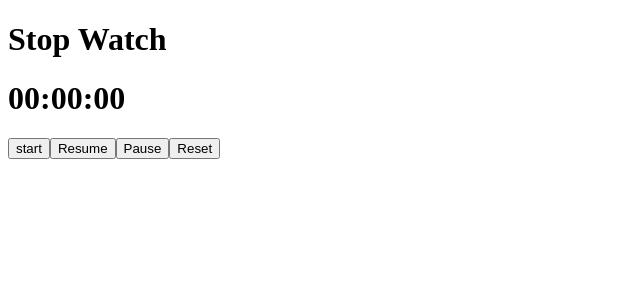
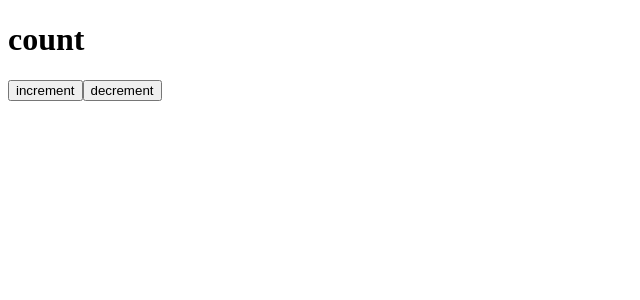
Before and after one commit to ramji023/React-practice, a React (Vite) app: page / in a window 1280 px wide. Shown: the top 300 px of the page, without its empty margins (0-640 px from the left). Built offline with nearby package versions, Linux system fonts and the light colour scheme.

Commit message:
implement custom hook

```diff
--- a/src/App.tsx
+++ b/src/App.tsx
@@ -1,8 +1,8 @@
-import Watch from "./interview Questions/timer/Watch"
+import Count from "./interview Questions/customHook/Count"
 
 function App() {
   return (
-    <Watch />
+    <Count/>
   )
 }
 
--- /dev/null
+++ b/src/interview Questions/customHook/Count.tsx
@@ -0,0 +1,14 @@
+import { useLocalStorage } from "./useLocalStorage";
+
+const Count = () => {
+    const [count,setCount] = useLocalStorage("count",0);
+    return (
+        <>
+            <h1>count</h1>
+            <button onClick={()=>setCount(count+1)}>increment</button>
+            <button onClick={()=>setCount(count-1)}>decrement</button>
+        </>
+    )
+}
+
+export default Count;
--- /dev/null
+++ b/src/interview Questions/customHook/useLocalStorage.tsx
@@ -0,0 +1,16 @@
+import { useEffect, useState } from "react"
+
+export const useLocalStorage = (key: string, initialValue: number) => {
+    const [count, setCount] = useState(
+        () => {
+            const storedValue = localStorage.getItem(key);
+            return storedValue ? JSON.parse(storedValue) : initialValue;
+        }
+    )
+    useEffect(() => {
+        localStorage.setItem(key, JSON.stringify(count));
+    }, [key, count]);
+
+
+    return [count, setCount] as const;
+}
```
